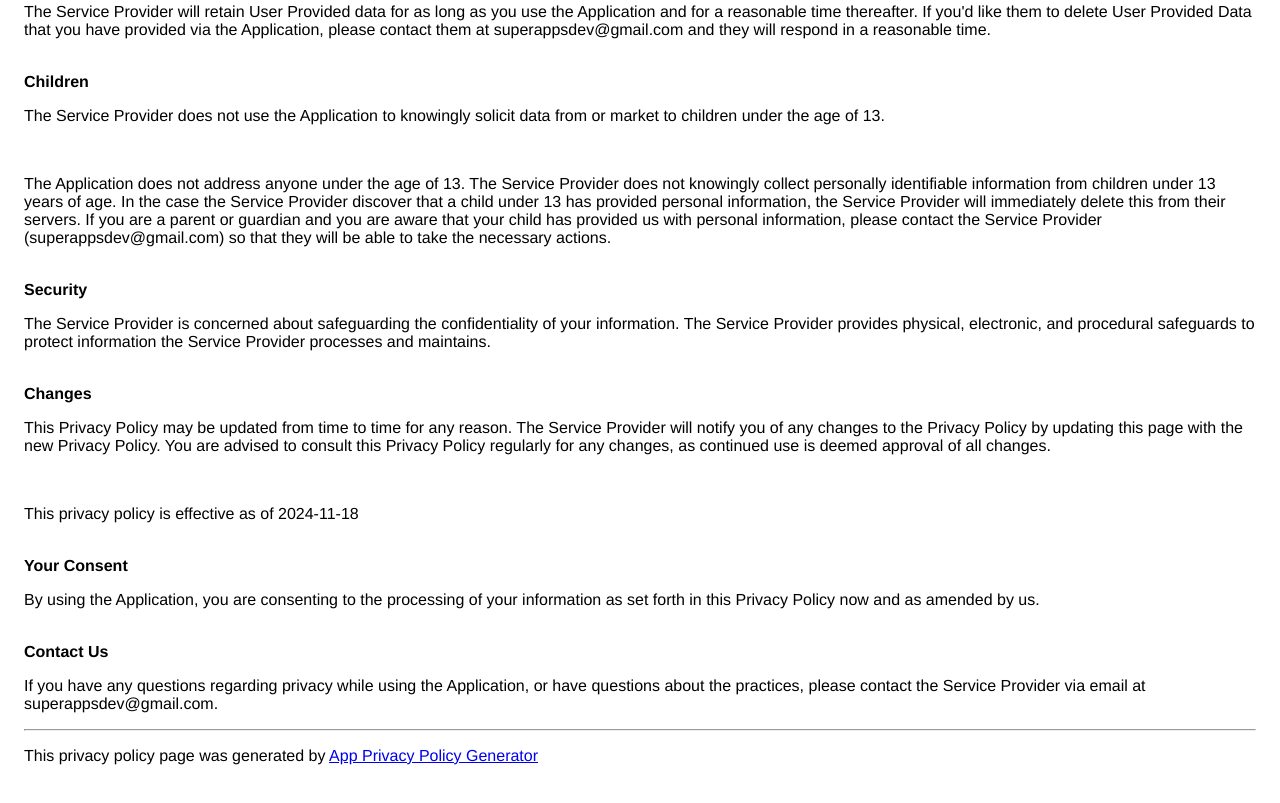
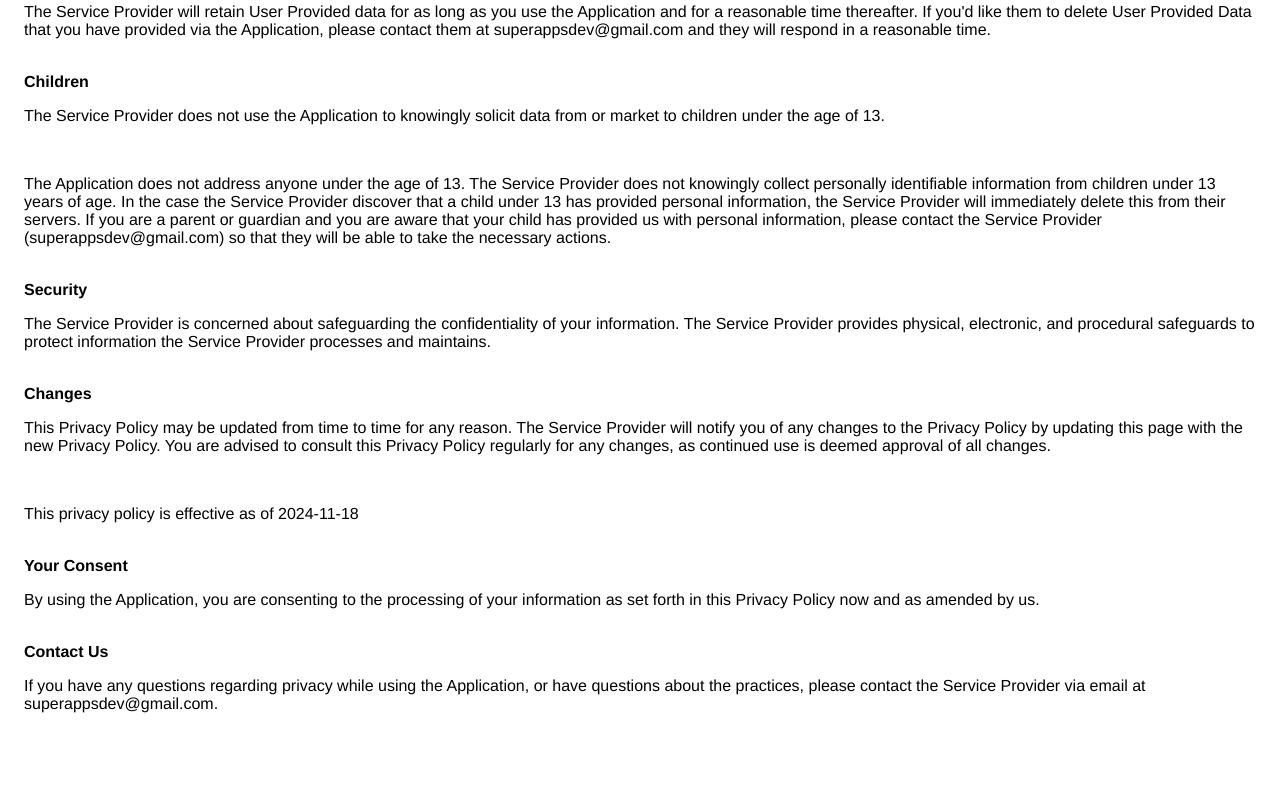
Before and after one commit to superappsdev/superappsdev.github.io, a plain HTML site: page warrantify.html in a window 1280 px wide. Shown: the part 1129-1932 px from the top of the page. After the commit the page ends 1882 px from the top, so only its background shows below. Drawn offline with Linux system fonts and the light colour scheme.

Commit message:
Update warrantify.html

```diff
--- a/warrantify.html
+++ b/warrantify.html
@@ -15,6 +15,6 @@ personal information, the Service Provider will immediately
 delete this from their servers. If you are a parent or guardian
 and you are aware that your child has provided us with
 personal information, please contact the Service Provider (superappsdev@gmail.com) so that
-they will be able to take the necessary actions.</p></div><!----><br><strong>Security</strong><p>The Service Provider is concerned about safeguarding the confidentiality of your information. The Service Provider provides physical, electronic, and procedural safeguards to protect information the Service Provider processes and maintains.</p><br><strong>Changes</strong><p>This Privacy Policy may be updated from time to time for any reason. The Service Provider will notify you of any changes to the Privacy Policy by updating this page with the new Privacy Policy. You are advised to consult this Privacy Policy regularly for any changes, as continued use is deemed approval of all changes.</p><br><p>This privacy policy is effective as of 2024-11-18</p><br><strong>Your Consent</strong><p>By using the Application, you are consenting to the processing of your information as set forth in this Privacy Policy now and as amended by us.</p><br><strong>Contact Us</strong><p>If you have any questions regarding privacy while using the Application, or have questions about the practices, please contact the Service Provider via email at superappsdev@gmail.com.</p><hr><p>This privacy policy page was generated by <a href="https://app-privacy-policy-generator.nisrulz.com/" target="_blank" rel="noopener noreferrer">App Privacy Policy Generator</a></p>
+they will be able to take the necessary actions.</p></div><!----><br><strong>Security</strong><p>The Service Provider is concerned about safeguarding the confidentiality of your information. The Service Provider provides physical, electronic, and procedural safeguards to protect information the Service Provider processes and maintains.</p><br><strong>Changes</strong><p>This Privacy Policy may be updated from time to time for any reason. The Service Provider will notify you of any changes to the Privacy Policy by updating this page with the new Privacy Policy. You are advised to consult this Privacy Policy regularly for any changes, as continued use is deemed approval of all changes.</p><br><p>This privacy policy is effective as of 2024-11-18</p><br><strong>Your Consent</strong><p>By using the Application, you are consenting to the processing of your information as set forth in this Privacy Policy now and as amended by us.</p><br><strong>Contact Us</strong><p>If you have any questions regarding privacy while using the Application, or have questions about the practices, please contact the Service Provider via email at superappsdev@gmail.com.</p>
     </body>
     </html>
```
